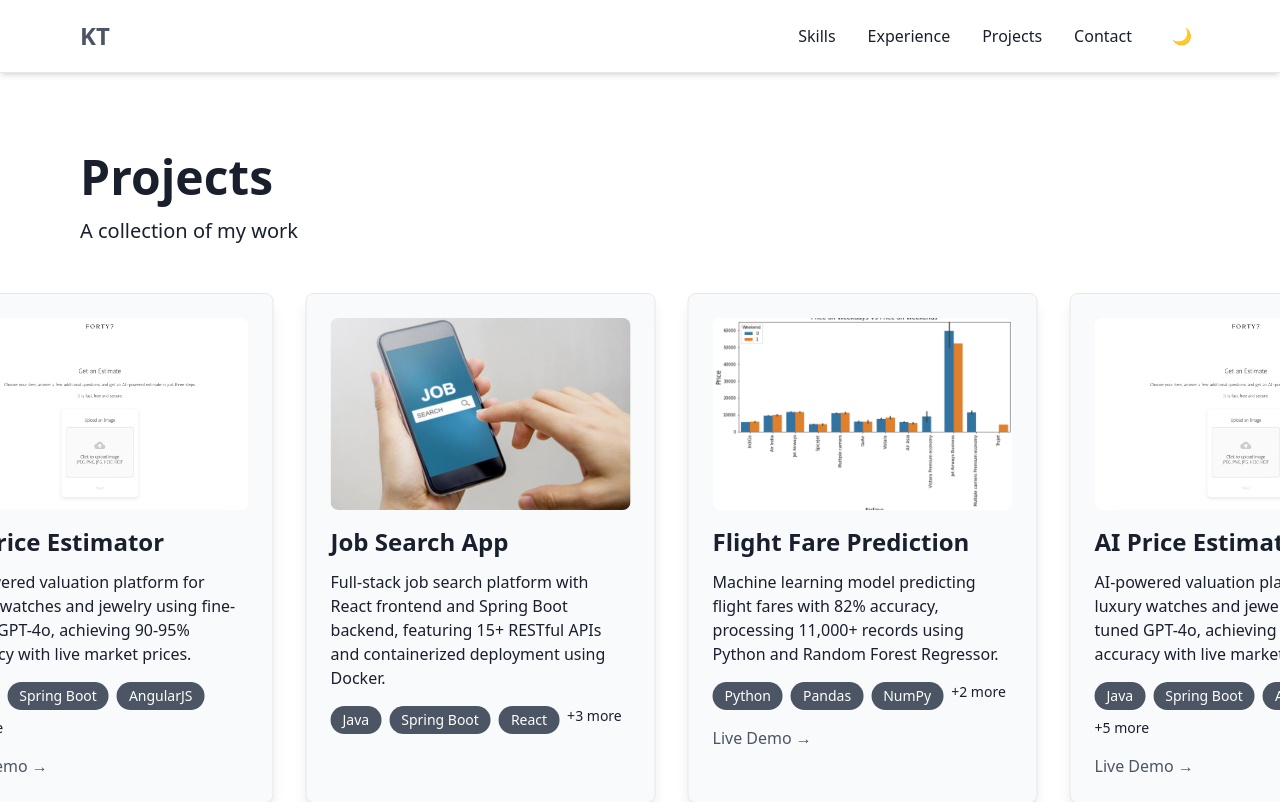
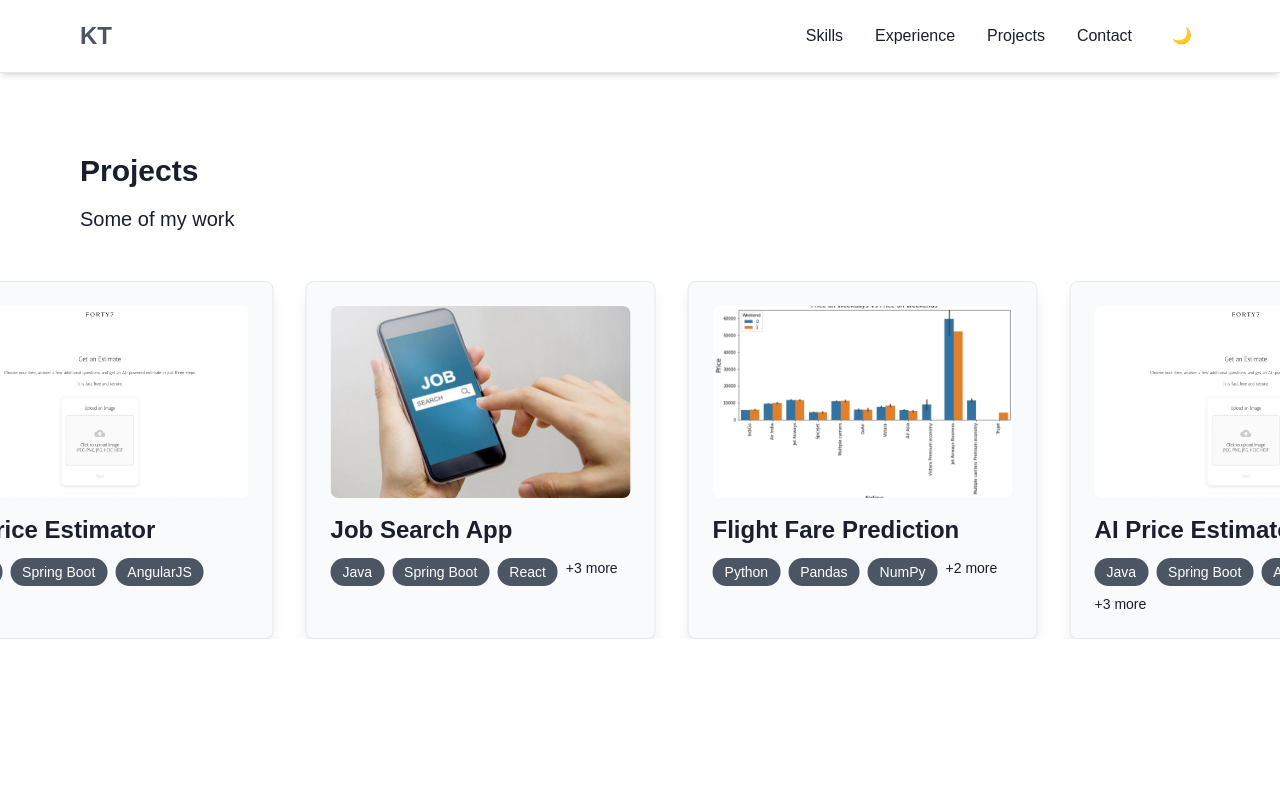
Before and after one commit to khushi-0912/portfolio, a React (Vite) app: page /projects in a window 1280 px wide. Shown: the top 802 px of the page. Built offline with nearby package versions, Linux system fonts and the light colour scheme.

Commit message:
Major changes

```diff
--- a/src/components/Hero.jsx
+++ b/src/components/Hero.jsx
@@ -45,7 +45,7 @@ function Hero() {
         </div>
 
         {/* Quick facts */}
-        <div className={`grid grid-cols-2 md:grid-cols-3 gap-6 ${colors.card} ${colors.border} border rounded-lg p-8`}>
+        <div className={`grid grid-cols-2 md:grid-cols-2 gap-6 ${colors.card} ${colors.border} border rounded-lg p-8`}>
           <div className="text-center">
             <div className={`text-3xl font-bold ${colors.accent} mb-2`}>May 2026</div>
             <div className={`text-sm ${colors.text}`}>Graduation</div>
@@ -61,10 +61,10 @@ function Hero() {
   <div className={`text-sm ${colors.text}`}>LeetCode Solved</div>
 </a>
 
-          <div className="text-center">
+          {/* <div className="text-center">
             <div className={`text-3xl font-bold ${colors.accent} mb-2`}>3</div>
             <div className={`text-sm ${colors.text}`}>Projects Deployed</div>
-          </div>
+          </div> */}
 
         </div>
 
--- a/src/components/Projects.jsx
+++ b/src/components/Projects.jsx
@@ -1,19 +1,22 @@
+import { useState } from 'react'
 import { useTheme } from '../ThemeContext'
+
 function Projects() {
   const { colors } = useTheme()
-  // Array of your projects - you'll fill in the details
+  const [selectedProject, setSelectedProject] = useState(null)
+
   const projects = [
     {
       title: "AI Price Estimator",
-      description: "AI-powered valuation platform for luxury watches and jewelry using fine-tuned GPT-4o, achieving 90-95% accuracy with live market prices.",
-      tech: ["Java", "Spring Boot", "AngularJS", "OpenAI GPT-4o", "AWS EC2", "Supabase", "AWS Amplify", "CI/CD Pipelines"],
+      description: "AI-powered valuation platform for luxury watches and jewelry using fine-tuned GPT-4o, achieving 90-95% accuracy with live market prices. Built with Java Spring Boot backend, AngularJS frontend, and deployed on AWS EC2 with PostgreSQL database.",
+      tech: ["Java", "Spring Boot", "AngularJS", "OpenAI GPT-4o", "AWS EC2", "PostgreSQL"],
       image: "/images/aiestimator.png",
-      liveLink: "https://estimate.forty7.com/", // Add your link here
-      githubLink: "" // Add your link here
+      liveLink: "https://estimate.forty7.com/",
+      githubLink: "" // Leave empty if no repo
     },
     {
       title: "Job Search App",
-      description: "Full-stack job search platform with React frontend and Spring Boot backend, featuring 15+ RESTful APIs and containerized deployment using Docker.",
+      description: "Full-stack job search platform with React frontend and Spring Boot backend, featuring 15+ RESTful APIs and containerized deployment using Docker. Implemented email notifications using Spring Mail for application updates.",
       tech: ["Java", "Spring Boot", "React", "PostgreSQL", "Docker", "Spring Mail"],
       image: "/images/jobsearch.png",
       liveLink: "",
@@ -21,7 +24,7 @@ function Projects() {
     },
     {
       title: "Flight Fare Prediction",
-      description: "Machine learning model predicting flight fares with 82% accuracy, processing 11,000+ records using Python and Random Forest Regressor.",
+      description: "Machine learning model predicting flight fares with 82% accuracy, processing 11,000+ records using Python and Random Forest Regressor. Utilized Pandas and NumPy for data preprocessing and feature engineering.",
       tech: ["Python", "Pandas", "NumPy", "Scikit-learn", "Random Forest"],
       image: "/images/flightfare.png",
       liveLink: "https://colab.research.google.com/drive/1XbL9oASvXc4yjL4LRTP_F4eYgMLFlmp2?usp=sharing%20",
@@ -29,34 +32,30 @@ function Projects() {
     }
   ]
 
-    // Duplicate projects for seamless loop
   const duplicatedProjects = [...projects, ...projects]
 
-return (
+  return (
     <div className="min-h-screen py-20">
 
       <div className="max-w-6xl mx-auto px-4 mb-12">
-        <h1 className={`text-5xl font-bold ${colors.text} mb-4`}>Projects</h1>
-        <p className={`text-xl ${colors.text}`}>A collection of my work</p>
+        <h1 className={`text-3xl font-bold ${colors.text} mb-4`}>Projects</h1>
+        <p className={`text-xl ${colors.text}`}>Some of my work</p>
       </div>
 
-      {/* Carousel Container */}
+      {/* Carousel */}
       <div className="overflow-hidden">
         <div
           className="flex gap-8 px-8 animate-scroll hover:pause-animation"
-          style={{
-            width: 'fit-content'
-          }}
+          style={{ width: 'fit-content' }}
         >
 
           {duplicatedProjects.map((project, index) => (
             <div
               key={index}
-              className={`${colors.card} ${colors.border} border rounded-lg p-6 shadow-lg min-w-[350px] max-w-[350px] flex-shrink-0`}
+              onClick={() => setSelectedProject(project)}
+              className={`${colors.card} ${colors.border} border rounded-lg p-6 shadow-lg min-w-[350px] max-w-[350px] flex-shrink-0 cursor-pointer hover:scale-105 transition-transform`}
             >
 
-
-              {/* Project image */}
               <img
                 src={project.image}
                 alt={project.title}
@@ -67,11 +66,7 @@ return (
                 {project.title}
               </h3>
 
-              <p className={`${colors.text} mb-4`}>
-                {project.description}
-              </p>
-
-              <div className="flex flex-wrap gap-2 mb-4">
+              <div className="flex flex-wrap gap-2">
                 {project.tech.slice(0, 3).map((tech, techIndex) => (
                   <span
                     key={techIndex}
@@ -87,35 +82,104 @@ return (
                 )}
               </div>
 
-              <div className="flex gap-4">
-                {project.liveLink && (
-                  <a
-                    href={project.liveLink}
-                    target="_blank"
-                    rel="noopener noreferrer"
-                    className={`${colors.accent} hover:opacity-80 font-medium`}
-                  >
-                    Live Demo →
-                  </a>
-                )}
-                {project.githubLink && (
-                  <a
-                    href={project.githubLink}
-                    target="_blank"
-                    rel="noopener noreferrer"
-                    className={`${colors.text} hover:opacity-80 font-medium`}
-                  >
-                    GitHub →
-                  </a>
-                )}
-              </div>
-
             </div>
           ))}
 
         </div>
       </div>
 
+      {/* Modal */}
+      {selectedProject && (
+        <div
+          className="fixed inset-0 bg-black bg-opacity-50 flex items-center justify-center z-50 p-4"
+          onClick={() => setSelectedProject(null)}
+        >
+          <div
+            className={`${colors.card} rounded-lg max-w-2xl w-full max-h-[90vh] overflow-y-auto p-8`}
+            onClick={(e) => e.stopPropagation()}
+          >
+
+            {/* Close button */}
+            <button
+              onClick={() => setSelectedProject(null)}
+              className={`float-right ${colors.text} hover:opacity-80 text-2xl`}
+            >
+              ×
+            </button>
+
+            {/* Project image */}
+            <img
+              src={selectedProject.image}
+              alt={selectedProject.title}
+              className="w-full h-64 object-cover rounded-lg mb-6"
+            />
+
+            {/* Title */}
+            <h2 className={`text-3xl font-bold ${colors.text} mb-4`}>
+              {selectedProject.title}
+            </h2>
+
+            {/* Description */}
+            <p className={`${colors.text} text-lg mb-6 leading-relaxed`}>
+              {selectedProject.description}
+            </p>
+
+            {/* Tech stack */}
+            <div className="mb-6">
+              <h3 className={`${colors.accent} font-bold mb-3`}>Technologies Used:</h3>
+              <div className="flex flex-wrap gap-2">
+                {selectedProject.tech.map((tech, index) => (
+                  <span
+                    key={index}
+                    className={`${colors.accentBg} text-white px-3 py-2 rounded-lg text-sm`}
+                  >
+                    {tech}
+                  </span>
+                ))}
+              </div>
+            </div>
+
+            {/* Links */}
+              <div className="flex justify-between items-center">
+
+                {/* Left side - Demo link */}
+                <div>
+                  {selectedProject.liveLink ? (
+                    <a
+                      href={selectedProject.liveLink}
+                      target="_blank"
+                      rel="noopener noreferrer"
+                      className={`${colors.accent} hover:opacity-80 transition font-medium text-sm`}
+                    >
+                      Demo
+                    </a>
+                  ) : (
+                    <span className={`${colors.text} opacity-60 italic`}>
+                      Demo coming soon
+                    </span>
+                  )}
+                </div>
+
+                {/* Right side - GitHub icon */}
+                {selectedProject.githubLink && (
+                  <a
+                    href={selectedProject.githubLink}
+                    target="_blank"
+                    rel="noopener noreferrer"
+                    className={`${colors.text} hover:opacity-80 transition`}
+                    aria-label="View on GitHub"
+                  >
+                    <svg className="w-8 h-8" fill="currentColor" viewBox="0 0 24 24">
+                      <path d="M12 0c-6.626 0-12 5.373-12 12 0 5.302 3.438 9.8 8.207 11.387.599.111.793-.261.793-.577v-2.234c-3.338.726-4.033-1.416-4.033-1.416-.546-1.387-1.333-1.756-1.333-1.756-1.089-.745.083-.729.083-.729 1.205.084 1.839 1.237 1.839 1.237 1.07 1.834 2.807 1.304 3.492.997.107-.775.418-1.305.762-1.604-2.665-.305-5.467-1.334-5.467-5.931 0-1.311.469-2.381 1.236-3.221-.124-.303-.535-1.524.117-3.176 0 0 1.008-.322 3.301 1.23.957-.266 1.983-.399 3.003-.404 1.02.005 2.047.138 3.006.404 2.291-1.552 3.297-1.23 3.297-1.23.653 1.653.242 2.874.118 3.176.77.84 1.235 1.911 1.235 3.221 0 4.609-2.807 5.624-5.479 5.921.43.372.823 1.102.823 2.222v3.293c0 .319.192.694.801.576 4.765-1.589 8.199-6.086 8.199-11.386 0-6.627-5.373-12-12-12z"/>
+                    </svg>
+                  </a>
+                )}
+
+              </div>
+          </div>
+        </div>
+      )}
+
     </div>
   )
 }
--- a/src/index.css
+++ b/src/index.css
@@ -1,4 +1,6 @@
 @import "tailwindcss";
+@import url('https://fonts.googleapis.com/css2?family=Space+Grotesk:wght@400;500;600;700&display=swap');
+body { font-family: 'Space Grotesk', sans-serif; }
 @keyframes scroll {
   0% {
     transform: translateX(0);
```
